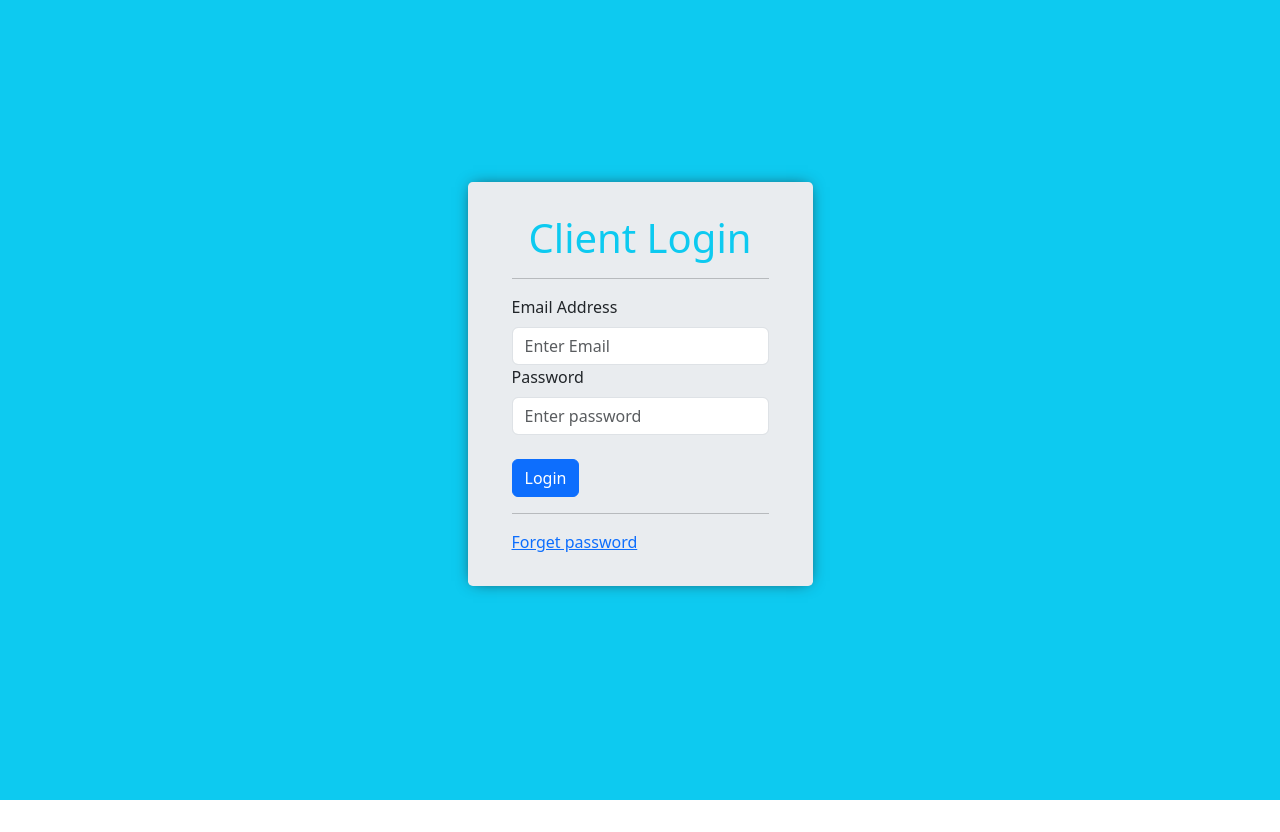
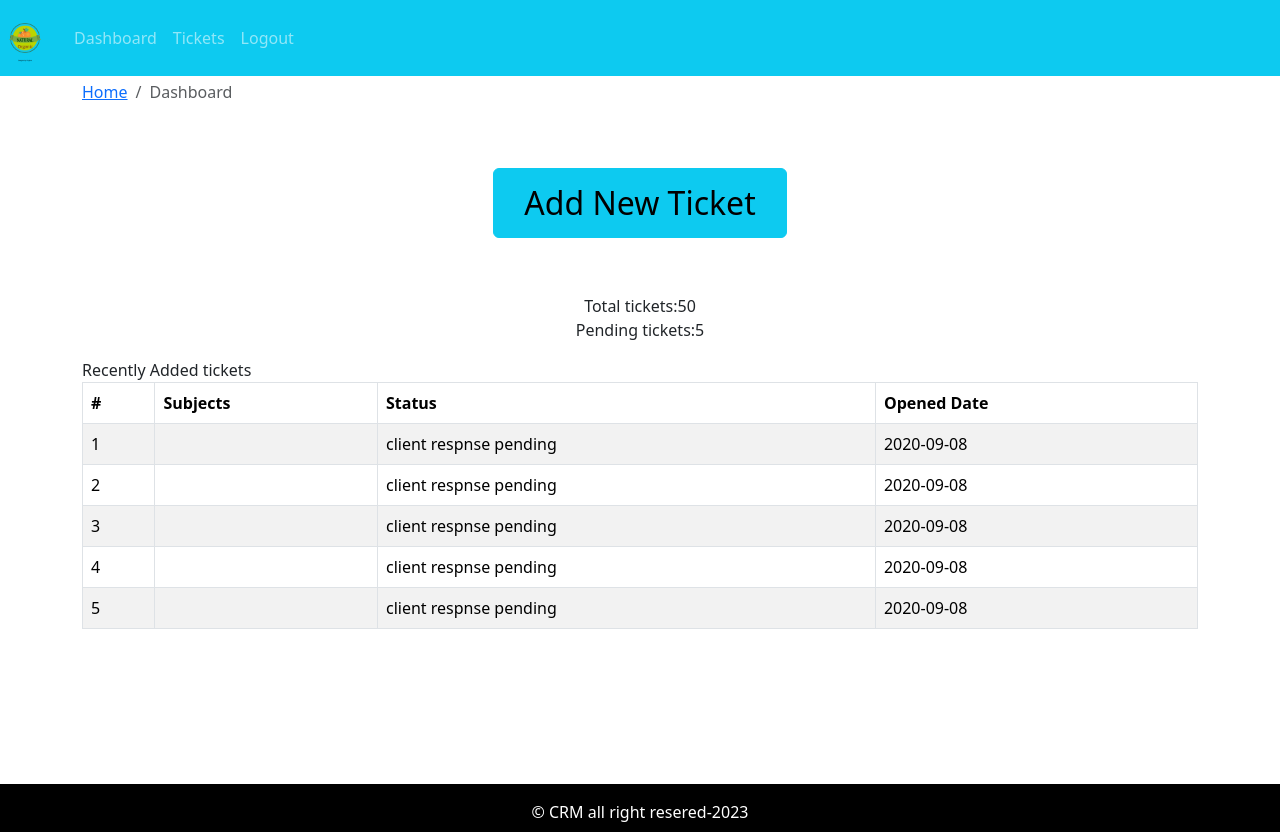
Before and after one commit to superAI4003/react-project, a React (Create React App) app: page / in a window 1280 px wide. Before the commit the page ends 800 px from the top, so only its background shows below. Built offline with nearby package versions, Linux system fonts and the light colour scheme.

Commit message:
breadcrumb

```diff
--- a/src/App.css
+++ b/src/App.css
@@ -7,3 +7,24 @@
 .form-box {
   box-shadow: 0px 0px 15px -5px;
 }
+.default-layout {
+  display: grid;
+  grid-template-rows: 80px auto 3rem;
+  grid-template-areas:
+    "header"
+    "main"
+    "footer";
+}
+header {
+  grid-area: header;
+}
+main {
+  grid-area: main;
+  min-height: 88vh;
+}
+footer {
+  grid-area: footer;
+  background: black;
+  padding: 1rem;
+  color: white;
+}
--- a/src/App.js
+++ b/src/App.js
@@ -1,10 +1,15 @@
 import "./App.css";
 import { Button } from "react-bootstrap";
 import Entry from "./page/entry/Entry.page";
+import DefaultLayout from "./layout/DefaultLayout";
+import Dashboard from "./page/dashboard/Dashboard.page";
 function App() {
   return (
     <div className="App">
-      <Entry />
+      {/* <Entry /> */}
+      <DefaultLayout>
+        <Dashboard />
+      </DefaultLayout>
     </div>
   );
 }
--- /dev/null
+++ b/src/assets/data/dummy-tickets.json
@@ -0,0 +1,27 @@
+[
+  {
+    "id": 1,
+    "status": "client respnse pending",
+    "addedAt": "2020-09-08"
+  },
+  {
+    "id": 2,
+    "status": "client respnse pending",
+    "addedAt": "2020-09-08"
+  },
+  {
+    "id": 3,
+    "status": "client respnse pending",
+    "addedAt": "2020-09-08"
+  },
+  {
+    "id": 4,
+    "status": "client respnse pending",
+    "addedAt": "2020-09-08"
+  },
+  {
+    "id": 5,
+    "status": "client respnse pending",
+    "addedAt": "2020-09-08"
+  }
+]
--- /dev/null
+++ b/src/components/breadcumb/Breadcumb.comp.js
@@ -0,0 +1,12 @@
+import React from "react";
+import Breadcrumb from "react-bootstrap/Breadcrumb";
+const Breadcumb = ({ page }) => {
+  return (
+    <Breadcrumb>
+      <Breadcrumb.Item href="#">Home</Breadcrumb.Item>
+      <Breadcrumb.Item active>{page}</Breadcrumb.Item>
+    </Breadcrumb>
+  );
+};
+
+export default Breadcumb;
--- a/src/components/password_reset/PasswordReset.comp.js
+++ b/src/components/password_reset/PasswordReset.comp.js
@@ -44,7 +44,7 @@ const PasswordReset = ({
 };
 PasswordReset.propTypes = {
   handleOnchange: PropTypes.func.isRequired,
-  handleOnSubmit: PropTypes.func.isRequired,
+  handleOnResetSubmit: PropTypes.func.isRequired,
   formSwitcher: PropTypes.func.isRequired,
   email: PropTypes.string.isRequired,
 };
--- /dev/null
+++ b/src/components/ticket-table/TicketTable.comp.js
@@ -0,0 +1,36 @@
+import React from "react";
+import { Table } from "react-bootstrap";
+const TicketTable = ({ tickets }) => {
+  return (
+    <Table striped bordered hover>
+      <thead>
+        <tr>
+          <th>#</th>
+          <th>Subjects</th>
+          <th>Status</th>
+          <th>Opened Date</th>
+        </tr>
+      </thead>
+      <tbody>
+        {tickets.length ? (
+          tickets.map((row) => (
+            <tr key={row.id}>
+              <td>{row.id}</td>
+              <td>{row.subject}</td>
+              <td>{row.status}</td>
+              <td>{row.addedAt}</td>
+            </tr>
+          ))
+        ) : (
+          <tr>
+            <td colSpan={3} className="text-center">
+              No ticket
+            </td>
+          </tr>
+        )}
+      </tbody>
+    </Table>
+  );
+};
+
+export default TicketTable;
--- /dev/null
+++ b/src/layout/DefaultLayout.js
@@ -0,0 +1,19 @@
+import React from "react";
+import Header from "./partials/Header.comp";
+import Footer from "./partials/Footer.comp";
+const DefaultLayout = ({ children }) => {
+  return (
+    <div className="default-layout">
+      <header className="header mb-5">
+        <Header />
+      </header>
+
+      <main className="main">{children}</main>
+      <footer className="footer">
+        <Footer />
+      </footer>
+    </div>
+  );
+};
+
+export default DefaultLayout;
--- /dev/null
+++ b/src/layout/partials/Footer.comp.js
@@ -0,0 +1,11 @@
+import React from "react";
+
+const Footer = () => {
+  return (
+    <div className="text-center copy-right">
+      &copy; CRM all right resered-2023
+    </div>
+  );
+};
+
+export default Footer;
--- /dev/null
+++ b/src/layout/partials/Header.comp.js
@@ -0,0 +1,22 @@
+import React from "react";
+import { Navbar, Nav } from "react-bootstrap";
+import logo from "../../assets/img/logo.png";
+const Header = () => {
+  return (
+    <Navbar collapseOnSelect bg="info" variant="dark" expand="md">
+      <Navbar.Brand>
+        <img src={logo} width="50px" />
+      </Navbar.Brand>
+      <Navbar.Toggle aria-controls="basic-navbar-nav" />
+      <Navbar.Collapse id="basic-navbar-nav">
+        <Nav className="ml-auto">
+          <Nav.Link href="/dashboard">Dashboard</Nav.Link>
+          <Nav.Link href="/dashboard">Tickets</Nav.Link>
+          <Nav.Link href="/dashboard">Logout</Nav.Link>
+        </Nav>
+      </Navbar.Collapse>
+    </Navbar>
+  );
+};
+
+export default Header;
--- /dev/null
+++ b/src/page/dashboard/Dashboard.page.js
@@ -0,0 +1,44 @@
+import React from "react";
+import { Container, Row, Col, Button } from "react-bootstrap";
+import TicketTable from "../../components/ticket-table/TicketTable.comp";
+import tickets from "../../assets/data/dummy-tickets.json";
+import Breadcumb from "../../components/breadcumb/Breadcumb.comp";
+const Dashboard = () => {
+  return (
+    <Container>
+      <Row>
+        <Col>
+          <Breadcumb page="Dashboard" />
+        </Col>
+      </Row>
+      <Row>
+        <Col className="text-center mt-5 mb-2">
+          <Button
+            variant="info"
+            style={{ fontSize: "2rem", padding: "10px 30px" }}
+          >
+            Add New Ticket
+          </Button>
+        </Col>
+      </Row>
+      <Row>
+        <Col className="text-center mt-5 mb-2">
+          <div>Total tickets:50</div>
+          <div>Pending tickets:5</div>
+        </Col>
+      </Row>
+      <Row>
+        <Col className=" mt-2">
+          <div>Recently Added tickets</div>
+        </Col>
+      </Row>
+      <Row>
+        <Col className=" recent-ticket">
+          <TicketTable tickets={tickets} />
+        </Col>
+      </Row>
+    </Container>
+  );
+};
+
+export default Dashboard;
```
Also changed, not shown: src/assets/img/logo.png (added).
